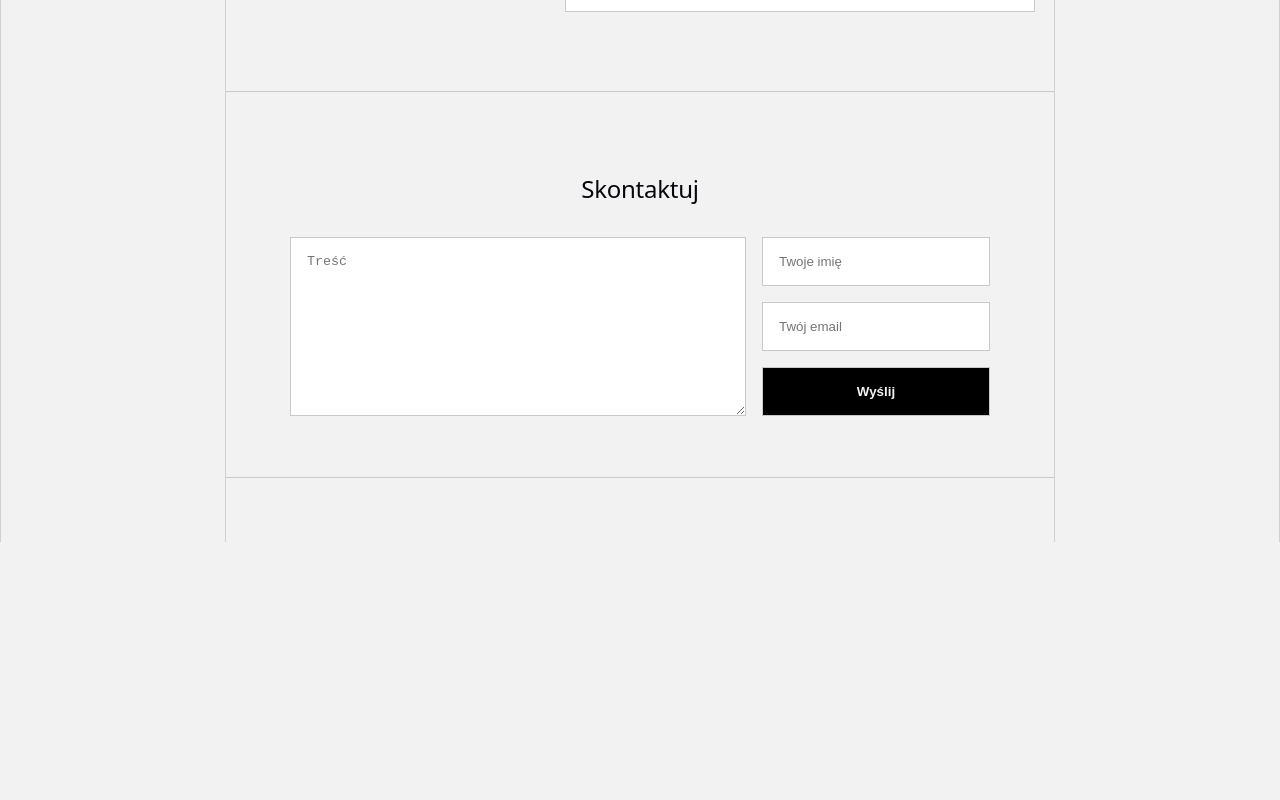
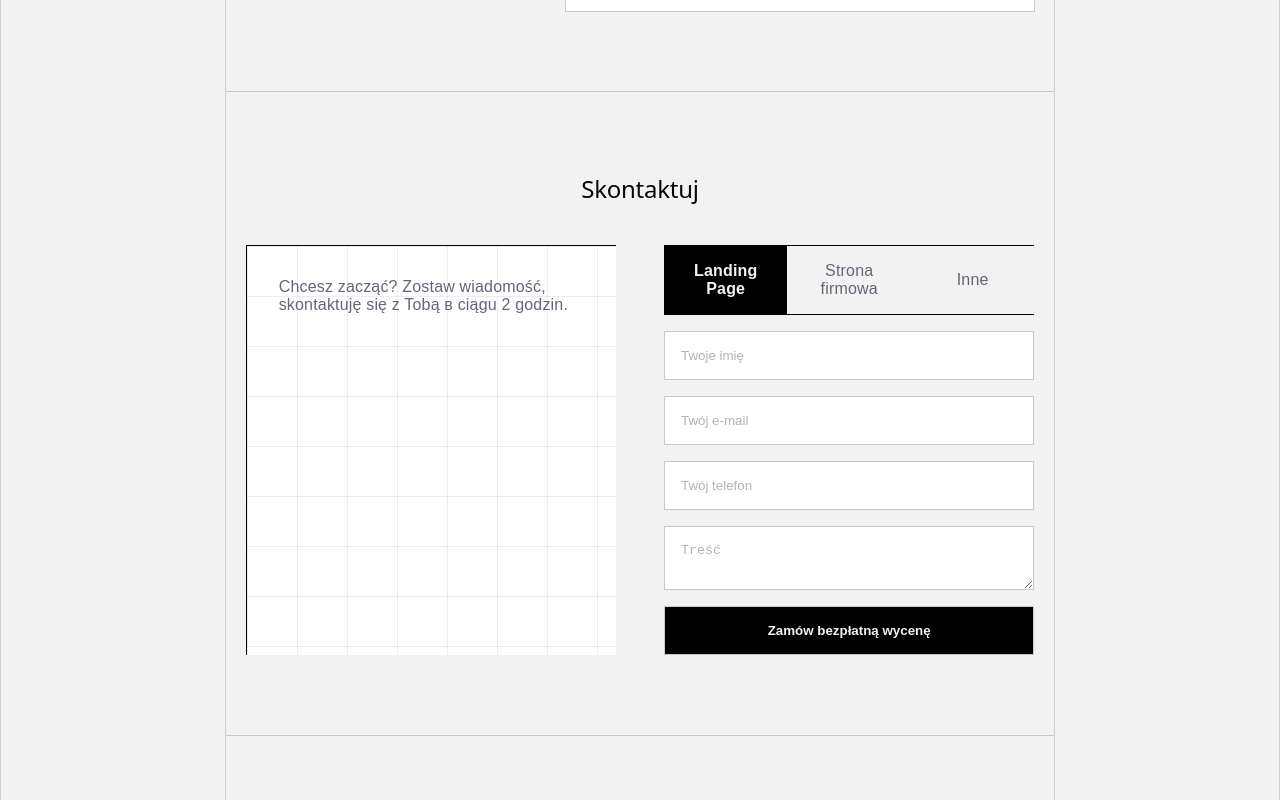
Before and after one commit to turzhyk/front-portfolio, a React (Vite) app: page / in a window 1280 px wide. Shown: the part 3008-3808 px from the top of the page. Before the commit the page ends 3550 px from the top, so only its background shows below. Built offline with nearby package versions, Linux system fonts and the light colour scheme; a web font is replaced by a local one.

Commit message:
feat: improve contact form layout

```diff
--- a/src/Modules/AboutMe.tsx
+++ b/src/Modules/AboutMe.tsx
@@ -11,7 +11,7 @@ const Features = [
 export const AboutMe = () => {
   const {t} = useTranslation();
   return (
-    <section className="aboutme">
+    <section id="aboutme" className="aboutme">
       <h2>Kim jestem</h2>
       <div className="container">
         <div className="top">
--- a/src/Modules/ContactForm/ContactForm.tsx
+++ b/src/Modules/ContactForm/ContactForm.tsx
@@ -1,20 +1,53 @@
-import React from "react";
+import React, { useState } from "react";
 import "./contactform.css";
 export default function ContactForm() {
+  const [active, setActive] = useState(0);
   return (
-    <section className="contactform">
+    <section id="contact" className="contactform">
       <div className="container">
         <h2>Skontaktuj</h2>
-        <form>
-          <div className="user-message">
-            <textarea placeholder="Treść"></textarea>
-          </div>{" "}
-          <div className="user-info">
-            <input placeholder="Twoje imię"></input>
-            <input placeholder="Twój email"></input>
-            <input className="btn" type="submit" value={"Wyślij"}></input>
+        <div className="content">
+          <div className="left">
+            <p>
+              Chcesz zacząć? Zostaw wiadomość, skontaktuję się z Tobą в ciągu 2
+              godzin.
+            </p>
           </div>
-        </form>
+          <div className="right">
+            <form>
+              <div className="select">
+                <div
+                  className={`${active == 0 ? "active" : ""}`}
+                  onClick={() => setActive(0)}
+                >
+                  Landing Page
+                </div>
+                <div
+                  className={`${active == 1 ? "active" : ""}`}
+                  onClick={() => setActive(1)}
+                >
+                  Strona firmowa
+                </div>
+                <div
+                  className={`${active == 2 ? "active" : ""}`}
+                  onClick={() => setActive(2)}
+                >
+                  Inne
+                </div>
+              </div>
+
+              <input placeholder="Twoje imię"></input>
+              <input placeholder="Twój e-mail"></input>
+              <input placeholder="Twój telefon"></input>
+              <textarea placeholder="Treść"></textarea>
+              <input
+                className="btn"
+                type="submit"
+                value={"Zamów bezpłatną wycenę"}
+              ></input>
+            </form>
+          </div>
+        </div>
       </div>
     </section>
   );
--- a/src/Modules/ContactForm/contactform.css
+++ b/src/Modules/ContactForm/contactform.css
@@ -3,28 +3,55 @@
   border-bottom: var(--border-param);
   position: relative;
 }
+.contactform .content {
+  padding-top: 2rem;
+  display: grid;
+  grid-template-columns: 1fr 1fr;
+  gap: 3rem;
+}
+.contactform .left {
+  border-top: 1px solid var(--full-front);
+  border-left: 1px solid var(--full-front);
+  padding: 1rem 2rem;
+  text-align: left;
+  background-color: #ffffff; /* Твой основной фон */
 
+  /* Магия создания сетки */
+  background-image:
+    /* Горизонтальные линии (очень бледные) */
+    linear-gradient(rgba(0, 0, 0, 0.07) 1px, transparent 1px),
+    /* Вертикальные линии (очень бледные) */
+    linear-gradient(90deg, rgba(0, 0, 0, 0.07) 1px, transparent 1px);
+
+  /* Настройка размера квадратов (плотность сетки) */
+  /* Чем больше число, тем больше квадраты. 50px-60px выглядит ок */
+  background-size: 50px 50px;
+}
+.contactform .right {
+  width: 100%;
+}
 .contactform form {
-  max-width: 700px;
-  margin: auto;
-  margin-top: 2rem;
-  height: 10rem;
-  display: grid;
-  grid-template-columns: 2fr 1fr;
-  gap: 1rem;
-}
-
-.contactform .user-info {
   display: flex;
   flex-direction: column;
   gap: 1rem;
+  width: 100%;
+  /* border: var(--border-param);
+  background-color: var(--bg-rich); */
 }
+
 .contactform input {
   width: 100%;
   padding: 1rem;
   border: var(--border-param);
+  background-color: var(--bg-rich);
 }
-.contactform input[type=submit] {
+.contactform input::placeholder,
+.contactform textarea::placeholder {
+  color: var(--text);
+  opacity: 0.5;
+  font-weight: 500;
+}
+.contactform input[type="submit"] {
   background-color: var(--full-front);
   color: var(--bg);
   cursor: pointer;
@@ -32,7 +59,52 @@
 }
 .contactform textarea {
   width: 100%;
-  height: 100%;
   padding: 1rem;
   border: var(--border-param);
+  background-color: var(--bg-rich);
 }
+.contactform .select {
+  width: 100%;
+  display: flex;
+  border-top: 1px solid var(--full-front);
+  border-bottom: 1px solid var(--full-front);
+  justify-content: space-between;
+  align-items: center;
+  gap: 0;
+}
+.contactform .select > div{
+  padding: 1rem;
+  flex: 1;
+  cursor: pointer;
+  position: relative;
+  overflow: hidden;
+}
+.contactform .select > div:hover{
+  color: var(--bg);
+
+}
+.contactform .select > div::after{
+  width: 100%;
+  background-color: var(--text);
+  position: absolute;
+  top:-100%;
+  content: "";
+  height: 100%;
+  left: 0;
+  z-index: -1;
+  transition-duration: 0.1s;
+}
+.contactform .select > div:hover:after{
+  top: 0;
+}
+
+.contactform .select > div.active {
+  background-color: var(--full-front);
+  font-weight: 700;
+  color: var(--bg);
+}
+@media (max-width:1000px) {
+  .contactform .content {
+    grid-template-columns: 100%;
+  }
+}
--- a/src/Modules/Hero.tsx
+++ b/src/Modules/Hero.tsx
@@ -6,7 +6,7 @@ import { Trans, useTranslation } from "react-i18next";
 export const Hero: React.FC = () => {
   const { t } = useTranslation();
   return (
-    <section className="hero">
+    <section id="hero" className="hero">
       <div className="container">
         <h1>
           <Trans
--- a/src/Modules/Process.tsx
+++ b/src/Modules/Process.tsx
@@ -82,7 +82,7 @@ useEffect(() => {
 }, [active]);
 
   return (
-    <section className="process">
+    <section id="process" className="process">
       <div className="container">
         <h2>Jak pracuję</h2>
 
--- a/src/index.css
+++ b/src/index.css
@@ -5,6 +5,7 @@
   --full-front: black;
   --border: #d0d0d0;
   --bg: #f2f2f2;
+  --bg-rich: white;
   --bg-a: #ebebeb87;
   --border-param: 1px solid rgb(201, 201, 201);
   --code-bg: #f4f3ec;
```
Also changed, not shown: public/svg/icon.svg, public/svg/icon_legacy.svg (added).
